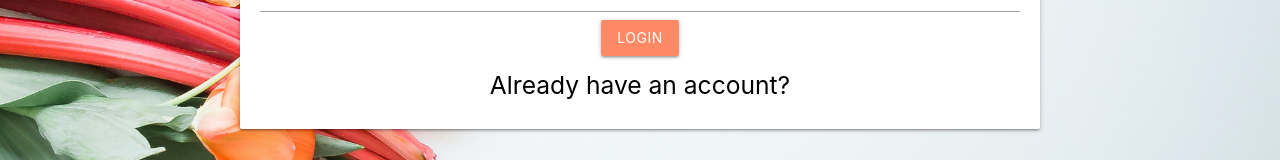
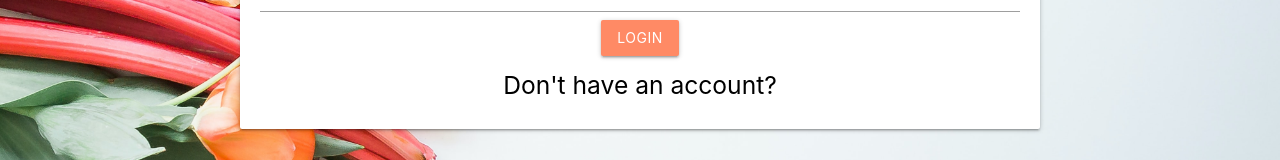
Before and after one commit to gabrielleviray/Distributed-Systems-Project, a React (Create React App) app in the folder frontend/: page /login in a window 1280 px wide. Shown: the part 476-636 px from the top of the page. Built offline with nearby package versions, Linux system fonts and the light colour scheme; a web font is replaced by a local one.

Commit message:
fixed login/register links on login and register pages

```diff
--- a/frontend/src/components/pages/Login.js
+++ b/frontend/src/components/pages/Login.js
@@ -69,7 +69,7 @@ const Login = ()=> {
                     Login
                 </button>
                 <h5>
-                    <Link to= "/signin">Already have an account?</Link>
+                    <Link to= "/register">Don't have an account?</Link>
                 </h5>
             </div>
 
--- a/frontend/src/components/pages/Register.js
+++ b/frontend/src/components/pages/Register.js
@@ -84,7 +84,7 @@ const Register = ()=> {
                     Register
                 </button>
                 <h5>
-                    <Link to= "/register">Already have an account?</Link>
+                    <Link to= "/login">Already have an account?</Link>
                 </h5>
             </div>
 
--- a/frontend/src/components/pages/UserProfile.js
+++ b/frontend/src/components/pages/UserProfile.js
@@ -91,7 +91,7 @@ const UserProfile = ()=> {
                         </div>
                         <div>
                             <h4 align="center">{name}'s Recipes</h4>
-                            <div style={{display:"flex", justifyContent:"space-between", width:"95%", paddingBottom:"15px" }}>
+                            <div style={{display:"flex", justifyContent:"space-between", width:"110%", paddingBottom:"15px" }}>
 
                                     <h6 >{recipes.length} recipes </h6>
                                     <h6 >20 following </h6>
```
